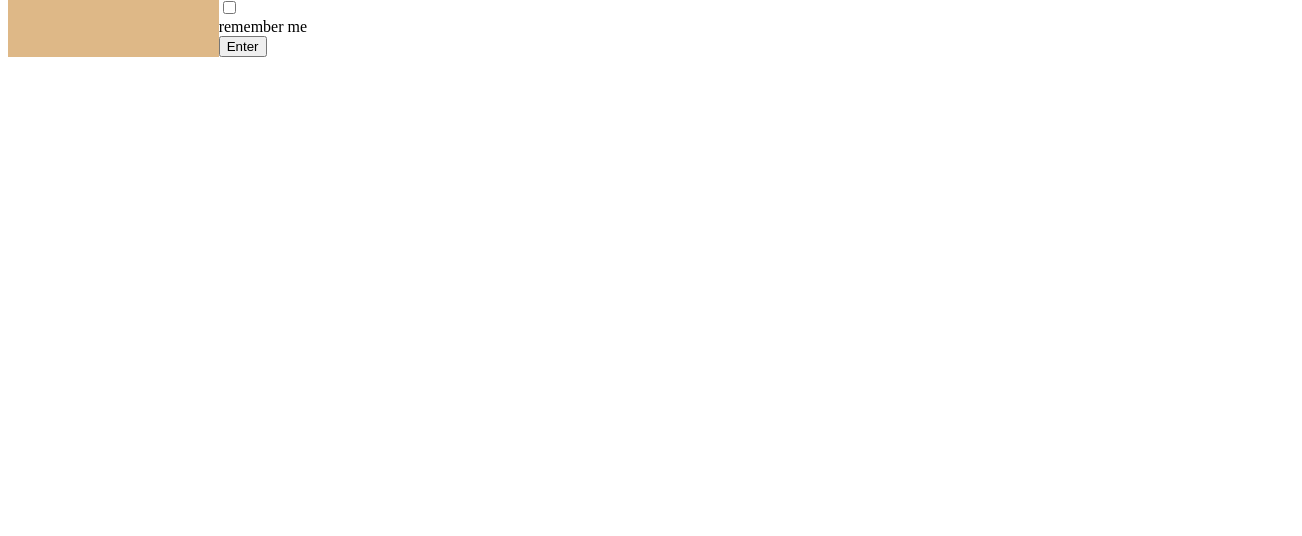
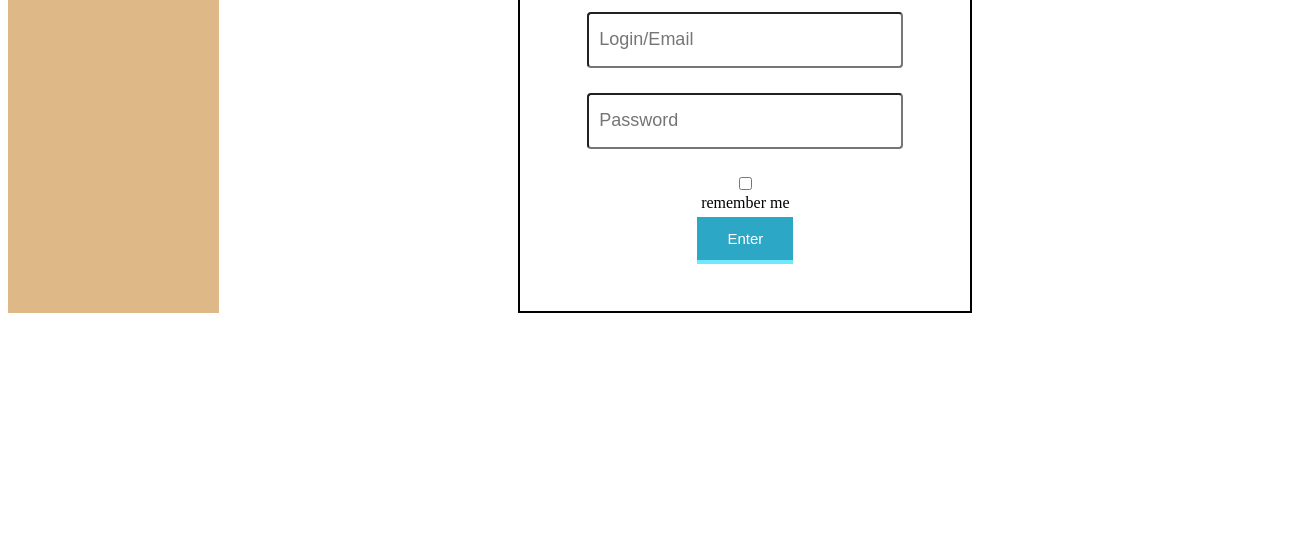
Before and after one commit to Slava4ka/reactLearning, a React app: page /login in a window 1280 px wide. Shown: the part 264-800 px from the top of the page, 1302 px wide, since content can reach past the window. Built offline with nearby package versions, Linux system fonts and the light colour scheme; no server answers.

Commit message:
lesson 79 - stopSubmit added (error detector)

```diff
--- a/src/Components/Body/Login/Login.jsx
+++ b/src/Components/Body/Login/Login.jsx
@@ -4,25 +4,31 @@ import style from './Login.module.css';
 import {Input} from "../../common/FormsControls/FormsControls";
 import {requiredField} from "../../../utils/validators/validator";
 import {connect} from "react-redux";
-import {login, logOut} from "../../../redux/redusers/auth-reduser";
+import {login} from "../../../redux/redusers/auth-reduser";
 import {Redirect} from "react-router-dom";
 
 const LoginForm = (props) => {
     return (
         <form onSubmit={props.handleSubmit}>
-            <div>
+            <div className={style.dwsInput}>
                 <Field placeholder={"Login/Email"} name={'email'} component={Input} type={'email'}
                        validate={[requiredField]}/>
             </div>
-            <div>
+            <div className={style.dwsInput}>
                 <Field placeholder={"Password"} name={'password'} component={Input} type={'password'}
                        validate={[requiredField]}/>
             </div>
             <div>
                 <Field type="checkbox" name={'remember me'} component={Input}/> remember me
             </div>
+            {console.log("props.error " + props.error)}
+            {props.error &&
+                <div className={style.errorMessage}>
+                    {props.error}
+                </div>
+            }
             <div>
-                <button>Enter</button>
+                <button className={style.dwsSubmit}>Enter</button>
             </div>
         </form>
     )
@@ -46,7 +52,7 @@ const Login = (props) => {
     }
 
     return (
-        <div>
+        <div className={style.container}>
             <h1>LOGIN</h1>
             <ReduxLoginForm onSubmit={onSubmit}/>
         </div>
--- a/src/Components/Body/Login/Login.module.css
+++ b/src/Components/Body/Login/Login.module.css
@@ -1,8 +1,50 @@
-input[type=text], input[type=password] {
-    width: 100%;
-    padding: 15px;
-    margin: 5px 0 22px 0;
-    display: inline-block;
+.container{
+    width:450px;
+    height: 400px;
+    border: 2px black solid;
+    margin: 10% auto 0 auto;
+    text-align: center;
+}
+
+input[type="email"],input[type="password"]{
+    width: 300px;
+    height:50px;
+    font-size: 18px;
+    margin-bottom: 25px;
+    border-radius: 4px;
+    padding-left: 10px;
+}
+
+.dwsSubmit {
+    padding: 13px 30px;
+    margin: 5px 0 20px 0;
+    font-size: 15px;
+    color: #fff;
+    background-color: #2ca8c6;
     border: none;
-    background: #f1f1f1;
+    border-bottom: 4px solid #6ee9fd;
+    cursor: pointer;
 }
+
+.dwsSubmit:hover{
+    transition: all 0.5s;
+    background: #dddddd;
+    color: #2c536c;
+}
+
+.dwsInput::before{
+    font-family: "FontAwesome", sans-serif;
+    position: absolute;
+    font-size: 30px;
+    padding: 10px 0 0 7px;
+    color: #2c536c;
+}
+
+.dwsInput:hover::before{
+    color: #319ebc;
+    transition: all 0.3s;
+}
+
+.errorMessage{
+    color: red;
+}
--- a/src/Components/Body/Profile/ProfileContainer.js
+++ b/src/Components/Body/Profile/ProfileContainer.js
@@ -10,15 +10,18 @@ import {compose} from "redux";
 class ProfileContainer extends React.Component {
 
     componentDidMount() {
-        const userId = (!this.props.match.params.userId) ? 1436 : this.props.match.params.userId; // тут чекается адресная строка
+        const userId = (!this.props.match.params.userId) ? this.props.authorizedUserId : this.props.match.params.userId; // тут чекается адресная строка
         this.props.getProfile(userId);
         this.props.getStatus(userId);
+
+
     }
 
     render() {
         return (
             <>
                 {this.props.isFetching === true ? <Preloader/> : null}
+                {}
                 <Profile {...this.props}/>
             </>
         )
@@ -27,7 +30,9 @@ class ProfileContainer extends React.Component {
 
 const mapStateToProps = (state) => ({
     profile: state.profilePage.profile,
-    status: state.profilePage.status
+    status: state.profilePage.status,
+    authorizedUserId: state.auth.userId,
+    isAuth: state.auth.isAuth
 });
 
 /*
--- a/src/hoc/withAuthRedirect.js
+++ b/src/hoc/withAuthRedirect.js
@@ -6,8 +6,11 @@ import {connect} from "react-redux";
 export const withAuthRedirect = (Component) => {
     class RedirectComponent extends React.Component {
         render() {
-            if (!this.props.isAuth) return <Redirect to={'/login'}/>;
-            return <Component {...this.props}/>
+            if (!this.props.isAuth) {
+                return <Redirect to={'/login'}/>
+            } else {
+                return <Component {...this.props}/>
+            }
         }
     }
 
--- a/src/redux/redusers/auth-reduser.js
+++ b/src/redux/redusers/auth-reduser.js
@@ -1,5 +1,6 @@
 import React from "react";
 import {userApi, profileAPI, authApi} from "../../api/api";
+import {stopSubmit} from "redux-form";
 
 const SET_USER_DATA = 'SET-USER-DATA';
 const SET_USERS_AVATAR = 'SET-USERS-AVATAR';
@@ -60,6 +61,13 @@ export const login = (email, password, rememberMe) => {
         authApi.login(email, password, rememberMe).then(response => {
             if (response.data.resultCode === 0) {
                 dispatch(authorization());
+            } else {
+                //обрабатываем не правильный пароль
+                //передаем название формочки, которую стопаем
+                //вторым параметром ошибку
+                // _error кинет общую ошибку, а не в какое то конкретное поле (login, email)
+                const message = response.length > 0 ? response.data.message : 'Some error';
+                dispatch(stopSubmit('login',{_error: message}));
             }
         });
     }
```
